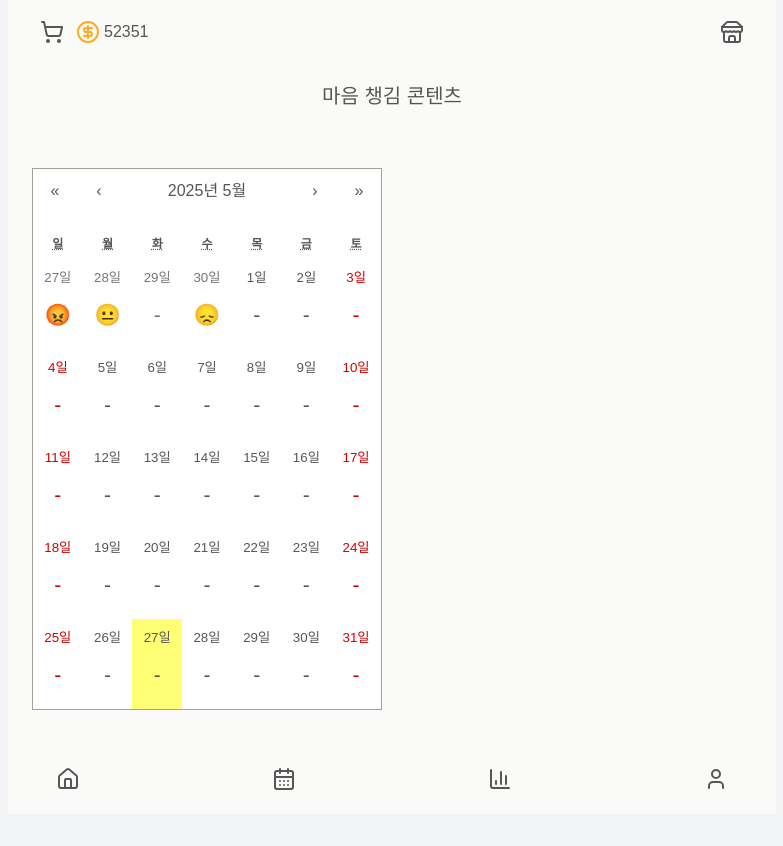
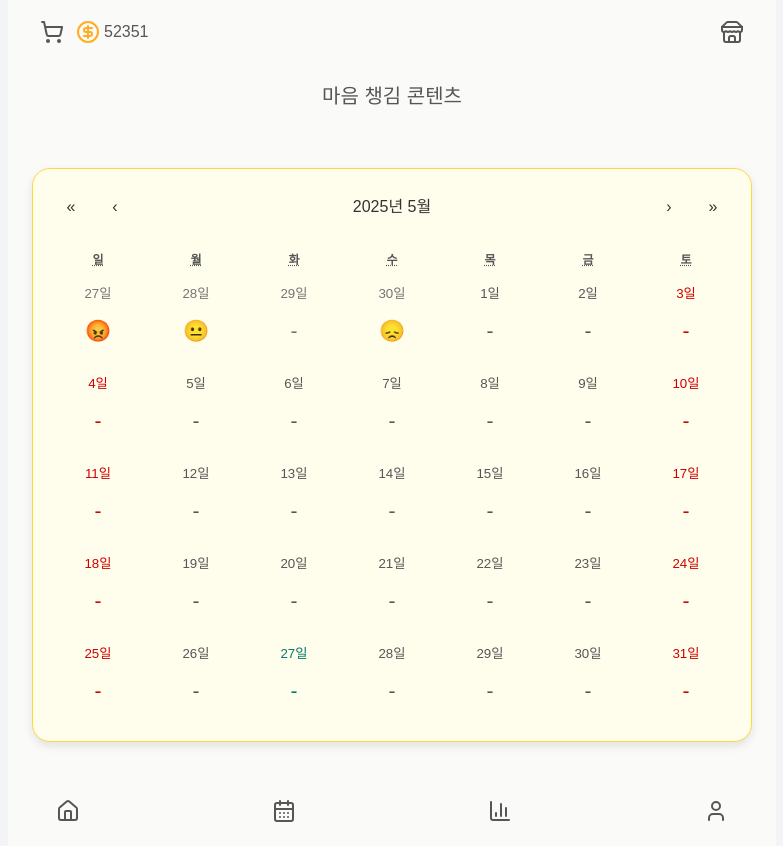
Before and after one commit to xuuwon/maeumgyeol, a Next.js app: page /calendar in a window 1280 px wide. Shown: the whole page, without its empty margins (248-1031 px from the left). Before the commit the page ends 814 px from the top, so only its background shows below. Built offline with nearby package versions, Linux system fonts and the light colour scheme; a web font is replaced by a local one.

Commit message:
style: 캘린더 컴포넌트 스타일 설정

```diff
--- a/src/app/globals.css
+++ b/src/app/globals.css
@@ -57,3 +57,61 @@ body {
 ::-webkit-scrollbar-thumb:hover {
   @apply bg-[#9f9f9f];
 }
+
+.react-calendar {
+  width: 100% !important;
+  border: none;
+  border-color: #ffd939 !important;
+  font-family: 'IM_Hyemin', sans-serif !important;
+  background-color: #fffdec !important;
+  padding: 16px;
+  border-radius: 18px;
+  box-shadow: 0 4px 10px rgba(0, 0, 0, 0.1);
+}
+
+.react-calendar__navigation button:hover {
+  background: none !important;
+}
+
+.react-calendar__navigation button {
+  background: none !important;
+  box-shadow: none !important;
+  border: none;
+  color: #333;
+  font-weight: 500;
+  padding: 6px 10px;
+  transition: none;
+}
+
+/* active 상태도 배경 없음 */
+.react-calendar__navigation button:active {
+  background: none !important;
+}
+
+.react-calendar__navigation__label:hover,
+.react-calendar__navigation__arrow:hover {
+  color: #ffd939 !important;
+}
+
+.react-calendar__tile {
+  border-radius: 12px;
+  transition: background-color 0.3s ease;
+}
+
+.react-calendar__tile:hover {
+  background-color: #fff399 !important;
+  color: #565656 !important;
+}
+
+.react-calendar__tile--now {
+  color: #00796b !important;
+  background: none !important;
+}
+
+.react-calendar__tile:focus,
+.react-calendar__tile--active {
+  background: #fff399 !important;
+  color: #565656 !important;
+  outline: none !important;
+  box-shadow: none !important;
+}
```
